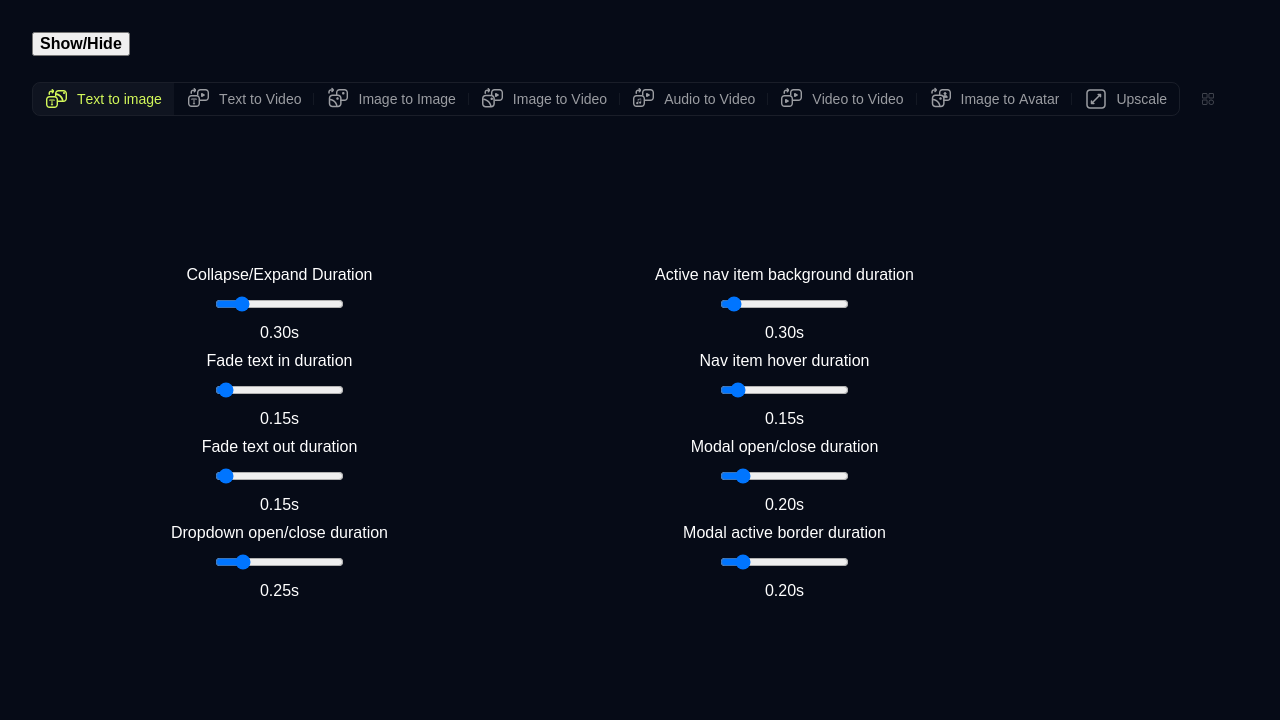
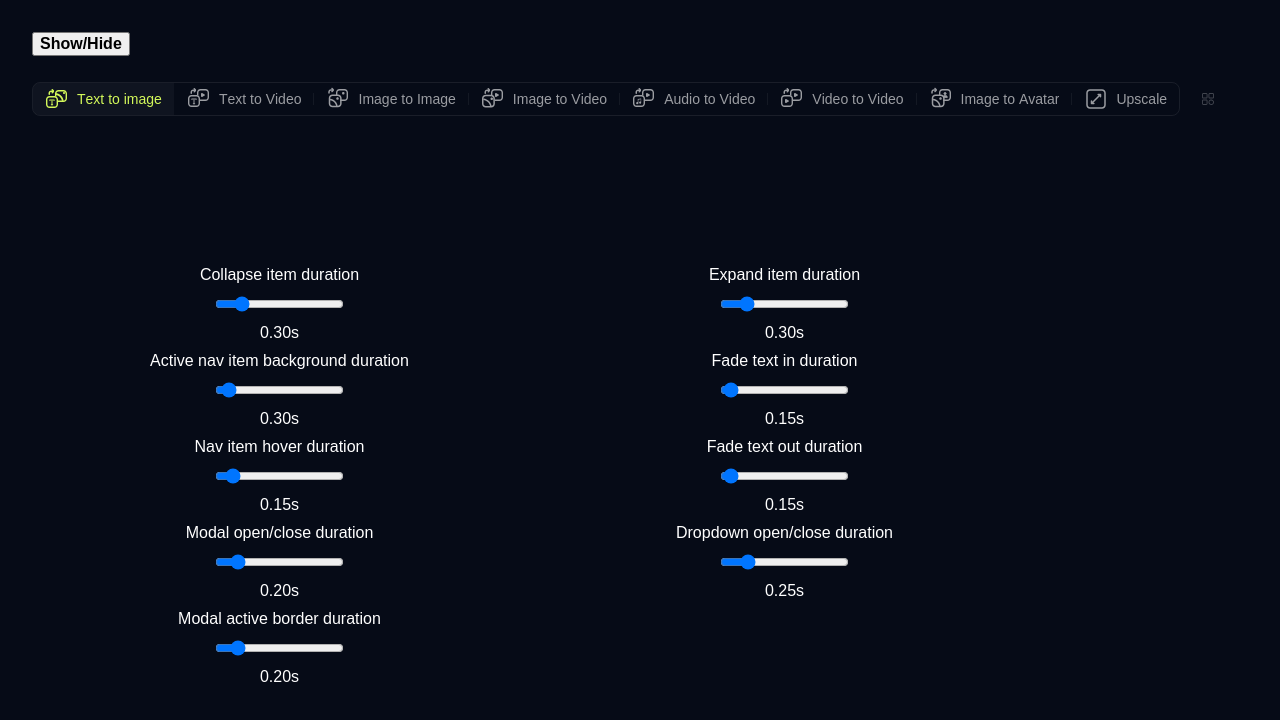
Before and after one commit to Developer27/test-nav, a React (Vite) app: page / in a window 1280 px wide. Shown: the top 720 px of the page. Built offline with nearby package versions, Linux system fonts and the light colour scheme; a web font is replaced by a local one.

Commit message:
add text control fade out duratiion

```diff
--- a/src/App.jsx
+++ b/src/App.jsx
@@ -4,10 +4,14 @@ import Navbar from "./components/layout/navbar/Navbar";
 import Controls from "./components/Ui/controls/Controls";
 
 function App() {
-  const [duration, setDuration] = useState(0.3);
-  const durationMin = 0.12;
-  const durationMax = 1.2;
-  const durationStep = 0.01;
+  const [collapseItemDuration, setCollapseItemDuration] = useState(0.3);
+  const collapseItemDurationMin = 0.12;
+  const collapseItemDurationMax = 1.2;
+  const collapseItemDurationStep = 0.01;
+  const [expandItemDuration, setExpandItemDuration] = useState(0.3);
+  const expandItemDurationMin = 0.12;
+  const expandItemDurationMax = 1.2;
+  const expandItemDurationStep = 0.01;
   const [activeBackgroundDuration, setActiveBackgroundDuration] = useState(0.3);
   const activeBackgroundDurationMin = 0.05;
   const activeBackgroundDurationMax = 5;
@@ -41,7 +45,8 @@ function App() {
   return (
     <div className="container">
       <Navbar
-        duration={duration}
+        collapseItemDuration={collapseItemDuration}
+        expandItemDuration={expandItemDuration}
         activeBackgroundDuration={activeBackgroundDuration}
         fadeDuration={fadeDuration}
         fadeOutDuration={fadeOutDuration}
@@ -52,11 +57,16 @@ function App() {
       />
       {show && (
         <Controls
-          duration={duration}
-          setDuration={setDuration}
-          min={durationMin}
-          max={durationMax}
-          step={durationStep}
+          collapseItemDuration={collapseItemDuration}
+          setCollapseItemDuration={setCollapseItemDuration}
+          collapseItemMin={collapseItemDurationMin}
+          collapseItemMax={collapseItemDurationMax}
+          collapseItemStep={collapseItemDurationStep}
+          expandItemDuration={expandItemDuration}
+          setExpandItemDuration={setExpandItemDuration}
+          expandItemMin={expandItemDurationMin}
+          expandItemMax={expandItemDurationMax}
+          expandItemStep={expandItemDurationStep}
           activeBackgroundDuration={activeBackgroundDuration}
           setActiveBackgroundDuration={setActiveBackgroundDuration}
           activeBackgroundMin={activeBackgroundDurationMin}
--- a/src/components/Ui/controls/Controls.jsx
+++ b/src/components/Ui/controls/Controls.jsx
@@ -1,11 +1,16 @@
 import styles from "./Controls.module.css";
 
 const Controls = ({
-  duration,
-  setDuration,
-  min = 0.12,
-  max = 1.2,
-  step = 0.01,
+  collapseItemDuration,
+  setCollapseItemDuration,
+  collapseItemMin = 0.12,
+  collapseItemMax = 1.2,
+  collapseItemStep = 0.01,
+  expandItemDuration,
+  setExpandItemDuration,
+  expandItemMin = 0.12,
+  expandItemMax = 1.2,
+  expandItemStep = 0.01,
   activeBackgroundDuration,
   setActiveBackgroundDuration,
   activeBackgroundMin = 0.05,
@@ -42,16 +47,20 @@ const Controls = ({
   popupBorderMax = 1.2,
   popupBorderStep = 0.01,
 }) => {
-  const normalizedDuration = Math.min(
-    Math.max(Number(duration) || min, min),
-    max,
-  );
   const normalizedActiveBackgroundDuration = Math.min(
     Math.max(
       Number(activeBackgroundDuration) || activeBackgroundMin,
       activeBackgroundMin,
     ),
     activeBackgroundMax,
+  );
+  const normalizedCollapseItemDuration = Math.min(
+    Math.max(Number(collapseItemDuration) || collapseItemMin, collapseItemMin),
+    collapseItemMax,
+  );
+  const normalizedExpandItemDuration = Math.min(
+    Math.max(Number(expandItemDuration) || expandItemMin, expandItemMin),
+    expandItemMax,
   );
   const normalizedFadeDuration = Math.min(
     Math.max(Number(fadeDuration) || fadeMin, fadeMin),
@@ -81,16 +90,28 @@ const Controls = ({
   return (
     <div className={styles.controlsContainer}>
       <label className={styles.controlLabel}>
-        <span>Collapse/Expand Duration</span>
+        <span>Collapse item duration</span>
         <input
           type="range"
-          min={min}
-          max={max}
-          step={step}
-          value={normalizedDuration}
-          onChange={(e) => setDuration(Number(e.target.value))}
+          min={collapseItemMin}
+          max={collapseItemMax}
+          step={collapseItemStep}
+          value={normalizedCollapseItemDuration}
+          onChange={(e) => setCollapseItemDuration(Number(e.target.value))}
         />
-        <p>{normalizedDuration.toFixed(2)}s</p>
+        <p>{normalizedCollapseItemDuration.toFixed(2)}s</p>
+      </label>
+      <label className={styles.controlLabel}>
+        <span>Expand item duration</span>
+        <input
+          type="range"
+          min={expandItemMin}
+          max={expandItemMax}
+          step={expandItemStep}
+          value={normalizedExpandItemDuration}
+          onChange={(e) => setExpandItemDuration(Number(e.target.value))}
+        />
+        <p>{normalizedExpandItemDuration.toFixed(2)}s</p>
       </label>
       <label className={styles.controlLabel}>
         <span>Active nav item background duration</span>
--- a/src/components/layout/navbar/Navbar.jsx
+++ b/src/components/layout/navbar/Navbar.jsx
@@ -23,7 +23,8 @@ const getNormalizedDuration = (duration) =>
 // };
 
 const Navbar = ({
-  duration = DEFAULT_LAYOUT_DURATION,
+  collapseItemDuration = DEFAULT_LAYOUT_DURATION,
+  expandItemDuration = DEFAULT_LAYOUT_DURATION,
   activeBackgroundDuration = 0.3,
   fadeDuration = DEFAULT_LAYOUT_DURATION,
   fadeOutDuration = DEFAULT_LAYOUT_DURATION,
@@ -32,7 +33,7 @@ const Navbar = ({
   dropdownDuration = 0.25,
   popupBorderDuration = 0.2,
 }) => {
-  const normalizedDuration = getNormalizedDuration(duration);
+  const normalizedDuration = getNormalizedDuration(expandItemDuration);
   const navbarLayoutTransition = {
     layout: {
       duration: normalizedDuration,
@@ -155,7 +156,8 @@ const Navbar = ({
       isFirstHovered={isFirstHovered}
       setIsFirstHovered={setIsFirstHovered}
       firstItemTitle={navLinks[0].title}
-      duration={normalizedDuration}
+      collapseItemDuration={collapseItemDuration}
+      expandItemDuration={expandItemDuration}
       activeBackgroundDuration={activeBackgroundDuration}
       fadeDuration={fadeDuration}
       fadeOutDuration={fadeOutDuration}
--- a/src/components/layout/navbar/navItemSegment/NavItemSegment.jsx
+++ b/src/components/layout/navbar/navItemSegment/NavItemSegment.jsx
@@ -20,7 +20,8 @@ const NavItemSegment = ({
   isFirstHovered,
   setIsFirstHovered,
   firstItemTitle,
-  duration,
+  collapseItemDuration,
+  expandItemDuration,
   activeBackgroundDuration,
   fadeDuration,
   fadeOutDuration,
@@ -49,7 +50,8 @@ const NavItemSegment = ({
         isFirstHovered={isFirstHovered}
         setIsFirstHovered={setIsFirstHovered}
         isFirstItem={item.title === firstItemTitle}
-        duration={duration}
+        collapseItemDuration={collapseItemDuration}
+        expandItemDuration={expandItemDuration}
         activeBackgroundDuration={activeBackgroundDuration}
         fadeDuration={fadeDuration}
         fadeOutDuration={fadeOutDuration}
--- a/src/components/layout/navbar/navitem/NavItem.jsx
+++ b/src/components/layout/navbar/navitem/NavItem.jsx
@@ -20,7 +20,8 @@ const NavItem = forwardRef(function NavItem(
     collapsedShowLabel = false,
     iconSize = 24,
     labelGap = 8,
-    duration = 0.3,
+    collapseItemDuration = 0.3,
+    expandItemDuration = 0.3,
     activeBackgroundDuration = 0.3,
     fadeDuration = 0.15,
     fadeOutDuration = 0.15,
@@ -28,11 +29,16 @@ const NavItem = forwardRef(function NavItem(
   },
   ref,
 ) {
-  const normalizedDuration = Math.min(
-    Math.max(Number(duration) || 0.3, 0.05),
+  const normalizedCollapseItemDuration = Math.min(
+    Math.max(Number(collapseItemDuration) || 0.3, 0.05),
     3,
   );
-  const durationScale = normalizedDuration / 0.38;
+  const normalizedExpandItemDuration = Math.min(
+    Math.max(Number(expandItemDuration) || 0.3, 0.05),
+    3,
+  );
+  const collapseItemDurationScale = normalizedCollapseItemDuration / 0.38;
+  const expandItemDurationScale = normalizedExpandItemDuration / 0.38;
   const normalizedFadeDuration = Math.min(
     Math.max(Number(fadeDuration) || 0.15, 0.05),
     3,
@@ -133,14 +139,18 @@ const NavItem = forwardRef(function NavItem(
         }}
         transition={{
           width: {
-            duration: (collapseTitle ? 0.33 : 0.28) * durationScale,
+            duration: collapseTitle
+              ? 0.33 * collapseItemDurationScale
+              : 0.28 * expandItemDurationScale,
             ease: "easeInOut",
             delay: collapseTitle ? 0.08 : 0,
           },
           marginLeft: {
-            duration: (collapseTitle ? 0.2 : 0.18) * durationScale,
+            duration: collapseTitle
+              ? 0.2 * collapseItemDurationScale
+              : 0.18 * expandItemDurationScale,
             ease: "easeInOut",
-            delay: collapseTitle ? 0.2 * durationScale : 0,
+            delay: collapseTitle ? 0.2 * collapseItemDurationScale : 0,
           },
         }}
         style={{
```
